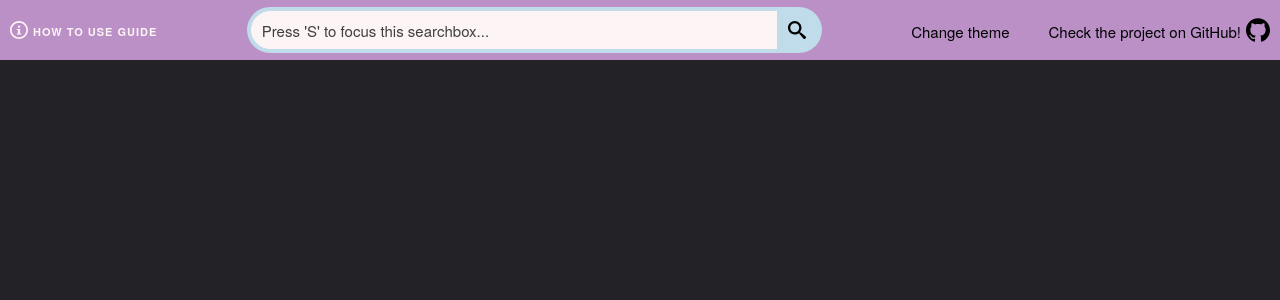
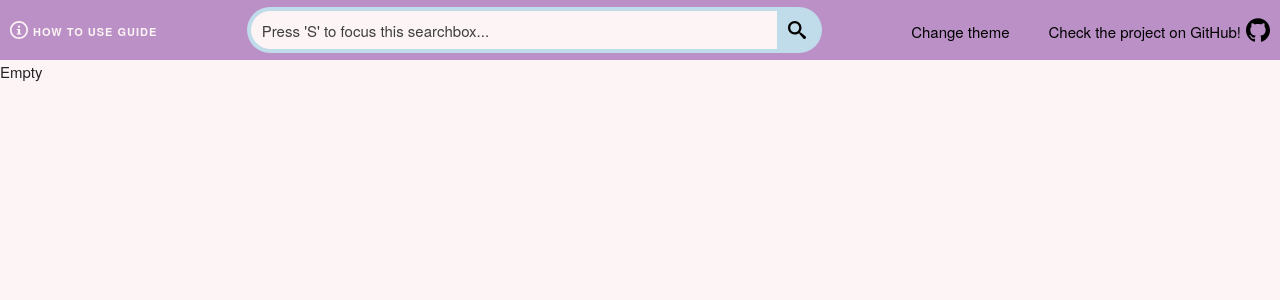
Before and after one commit to MelodyBox/MelodyBox-Client, a React (Vite) app: page / in a window 1280 px wide. Shown: the top 300 px of the page. Built offline with nearby package versions, Linux system fonts and the light colour scheme; some icons are missing.

Commit message:
Added Main Component

```diff
--- a/src/App.tsx
+++ b/src/App.tsx
@@ -1,4 +1,5 @@
 import Header from "./components/Header/Header";
+import Main from "./components/Main/Main";
 import { useTernaryDarkMode } from "usehooks-ts";
 
 function App() {
@@ -7,6 +8,7 @@ function App() {
   return (
     <div className="App" data-theme={isDarkMode ? "dark" : "light"}>
       <Header />
+      <Main />
     </div>
   );
 }
--- /dev/null
+++ b/src/components/Main/Main.module.less
@@ -0,0 +1,6 @@
+#main {
+  flex: 1;
+  color: var(--text-color);
+  background-color: var(--background-color);
+  transition: all 250ms linear;
+}
--- /dev/null
+++ b/src/components/Main/Main.tsx
@@ -0,0 +1,14 @@
+import { useState } from "react";
+import styles from "./Main.module.less";
+
+type ContentState = "empty";
+
+function Main() {
+  const [content, setContent] = useState<ContentState>("empty");
+  const contentMap: Record<ContentState, JSX.Element> = {
+    empty: <p>Empty</p>,
+  };
+  return <main id={styles.main}>{contentMap[content]}</main>;
+}
+
+export default Main;
--- a/src/index.less
+++ b/src/index.less
@@ -2,7 +2,9 @@
 @import "assets/skeleton.min.css";
 
 html,
-body {
+body,
+#root,
+.App {
   margin: 0;
   width: 100%;
   height: 100%;
@@ -63,3 +65,8 @@ body {
   color: @blush;
   background-color: @shark;
 }
+
+.App {
+  display: flex;
+  flex-direction: column;
+}
```
